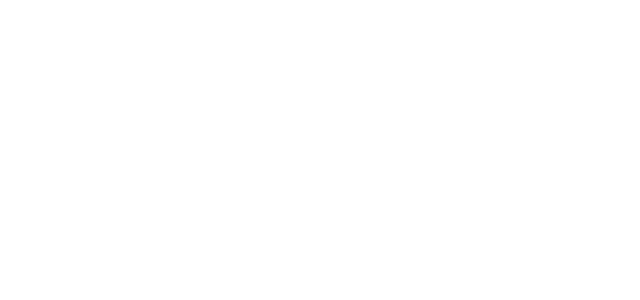
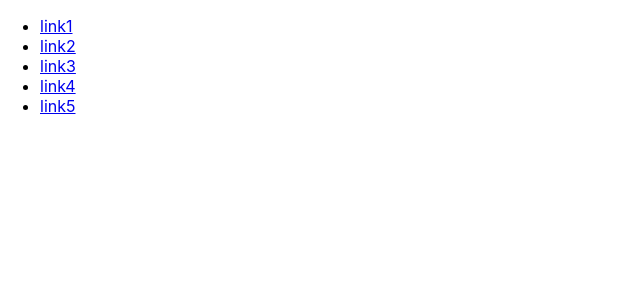
Before and after one commit to GuldanaBaktybekova/28.03, a React (Create React App) app: page / in a window 1280 px wide. Shown: the top 300 px of the page, without its empty margins (0-640 px from the left). Built offline with nearby package versions, Linux system fonts and the light colour scheme.

Commit message:
Added nav component

```diff
--- a/src/App.css
+++ /dev/null
@@ -1,38 +0,0 @@
-.App {
-  text-align: center;
-}
-
-.App-logo {
-  height: 40vmin;
-  pointer-events: none;
-}
-
-@media (prefers-reduced-motion: no-preference) {
-  .App-logo {
-    animation: App-logo-spin infinite 20s linear;
-  }
-}
-
-.App-header {
-  background-color: #282c34;
-  min-height: 100vh;
-  display: flex;
-  flex-direction: column;
-  align-items: center;
-  justify-content: center;
-  font-size: calc(10px + 2vmin);
-  color: white;
-}
-
-.App-link {
-  color: #61dafb;
-}
-
-@keyframes App-logo-spin {
-  from {
-    transform: rotate(0deg);
-  }
-  to {
-    transform: rotate(360deg);
-  }
-}
--- a/src/App.js
+++ b/src/App.js
@@ -1,9 +1,10 @@
+import Nav from "./components/Nav/Nav";
+function App() {
 
 
-function App() {
   return (
     <div className="App">
-
+<Nav/>
     </div>
   );
 }
--- /dev/null
+++ b/src/components/Nav/Nav.css
@@ -0,0 +1,3 @@
+.Ul {
+  display: flex;
+}
--- /dev/null
+++ b/src/components/Nav/Nav.js
@@ -0,0 +1,29 @@
+import "./Nav.css";
+function Nav() {
+  const rightLinks = ["link3", "link4", "link5"];
+  const leftLinks = ["link1", "link2"];
+
+  const left = leftLinks.map((leftlink) => {
+    return (
+      <li>
+        <a href="#">{leftlink}</a>
+      </li>
+    )
+  })
+  const right = rightLinks.map((rightlink) => {
+    return (
+      <li>
+        <a href="#">{rightlink}</a>
+      </li>
+    )
+  })
+
+return (
+<div className="Ul">
+  <ul>{left} {right}</ul>
+
+</div>
+)
+}
+
+export default Nav;
```
Also changed, not shown: src/setupTests.js (deleted, +0 -5 lines), src/logo.svg (deleted), 1 other file (tests, documents, lock files or other folders).
